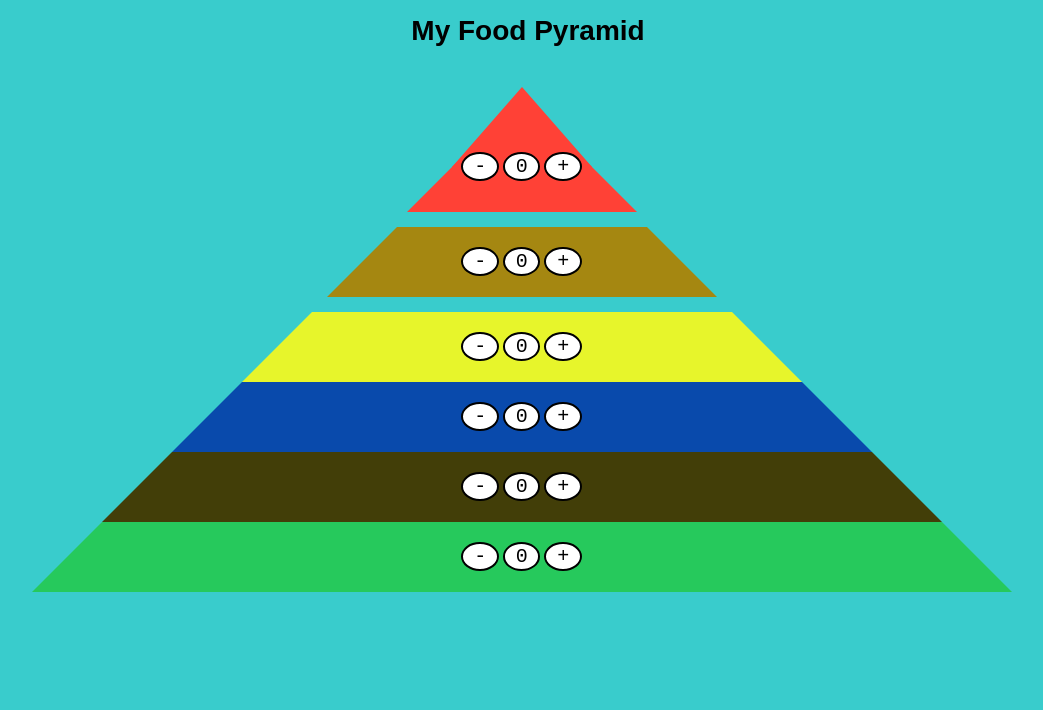
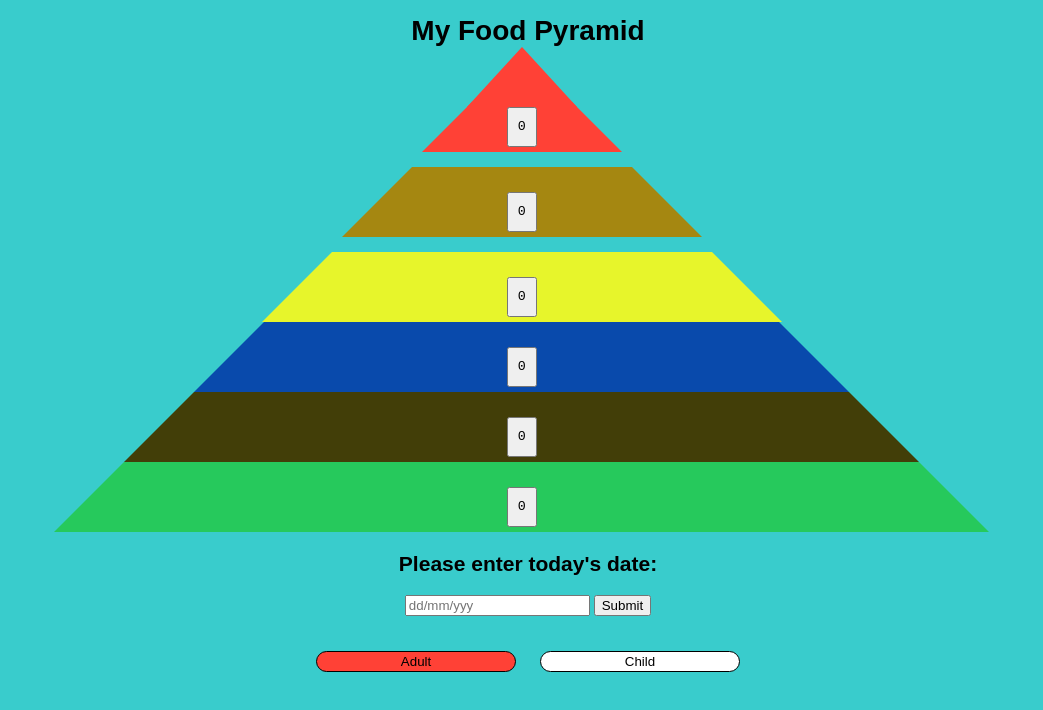
Before and after one commit to JonnyMc94/FoodPyramid, a plain HTML site: page index.html in a window 1280 px wide. Shown: the whole page, without its empty margins (112-1155 px from the left). Drawn offline with Linux system fonts and the light colour scheme.

Commit message:
Updated Javascript and CSS

```diff
--- a/app.js
+++ b/app.js
@@ -1,30 +1,87 @@
-const val = document.getElementById('quantity');
-const inc = document.getElementById('inc');
-const dec = document.getElementById('dec');
-// dec.setAttribute("disabled", "disabled");
-let valueCount = 0;
+let personChosen;
+let RDA = {
+  adult: [1, 2, 2, 3, 6, 8],
+  child: [0, 1, 2, 3, 5, 7]
+};
 
-document.querySelector(".pyramid").addEventListener('click', decrementValue);
-document.querySelector(".pyramid").addEventListener('click', incrementValue);
+const chooseAdult =  () => {
+  personChosen = "adult";
+}
+const child =  () => {
+  personChosen = "child";
+}
 
-function decrementValue(e) {
+const enteredDate = document.getElementById("dateVal");
+const date = document.querySelector('.validity');
+const submit = document.getElementById('submit').addEventListener('click', (e) => {
 
-  if (e.target.id === 'dec' && valueCount > 0) {
-    console.log("clicked");
-    e.nextSibling.innerHTML = --valueCount;
-    // valueCount--;
+  e.preventDefault();
+  let string = enteredDate.value;
+  let re = /^(\d{2})\/(\d{2})\/(\d{4})$/
+  if (string.match(re)) {
+    date.innerHTML = "The date is: " + string;
+  } else {
+    alert("please enter a valid date in the format specified");
   }
 
-  e.preventDefault();
-  console.log(valueCount);
+});
+
+const decrementValue = (btn, lvl) => {
+  let personArray = RDA[personChosen];
+  let arrayIndex = personArray[lvl - 1];
+  const quantity = btn.nextElementSibling;
+  const row = btn.parentElement;
+
+  let val = quantity.innerHTML;
+  if (val > 0) {
+    quantity.innerHTML = parseInt(val) - 1;
+
+  }
+  if (val -1 == 0) {
+    btn.style.background = "white";
+  }
+
+  if ((val - 1) <= arrayIndex) {
+    quantity.style.background = "white";
+  }
+
+
 }
 
-function incrementValue(e) {
+const incrementValue = (btn, lvl) => {
+  let personArray = RDA[personChosen];
+  let arrayIndex = personArray[lvl - 1];
+  const quantity = btn.previousElementSibling;
+  let val = quantity.innerHTML;
+  const dec = btn.previousElementSibling.previousElementSibling;
+  dec.style.background = "#FF4136";
+  quantity.innerHTML = parseInt(val) +1;
 
-  if (e.target.id === 'inc') {
-    console.log("clicked");
-    e.previousSibling.innerHTML = ++valueCount
+  if ( val > (parseInt(arrayIndex))-1) {
+    console.log(parseInt(arrayIndex));
+    quantity.style.background = "#FF4136";
   }
 
-  e.preventDefault();
 }
+
+const displayBtns = (lvl) => {
+  const btns = document.getElementById(`trap${lvl}`).children;
+  btns[0].classList.remove('hide');
+  btns[2].classList.remove('hide');
+}
+
+const hideBtns = (lvl) => {
+  const btns = document.getElementById(`trap${lvl}`).children;
+  btns[0].classList.add('hide');
+  btns[2].classList.add('hide');
+}
+
+const changeColorAd = () => {
+  document.querySelector(".adults").style.background = "#FF4136";
+  document.querySelector(".children").style.background = "white";
+}
+
+const changeColorCh = () => {
+  document.querySelector(".adults").style.background = "white";
+  document.querySelector(".children").style.background = "#FF4136";
+}
--- a/index.html
+++ b/index.html
@@ -7,7 +7,7 @@
   <link rel="stylesheet" href="styles.css">
   <title>Food Pyramid</title>
 </head>
-<body>
+<body onload="chooseAdult(), changeColorAd()">
   <div class="container">
     <div class="title">
       <h1><strong>My Food Pyramid</strong></h1>
@@ -17,52 +17,62 @@
         <div class="triangle"></div>
       </div>
       <div class="zone">
-        <div class="trap" id="trap1">
-          <div class="topBtns">
-            <button class="interactBtn tab" id="dec">-</button>
-            <button class="interactBtn tab" id="quantity">0</button>
-            <button class="interactBtn tab" id="inc">+</button>
-          </div>
+        <div class="trap" id="trap1" onmouseenter="displayBtns(1)" onmouseleave="hideBtns(1)">
+            <button class="btn btn-dec hide" id="dec" onclick="decrementValue(this, 1)">-</button>
+            <button class="btn tab" id="quantity">0</button>
+            <button class="btn btn-inc hide" id="inc" onclick="incrementValue(this, 1)" >+</button>
         </div>
       </div>
       <div class="zone">
-        <div class="trap" id="trap2">
-          <button class="interactBtn tab" id="dec">-</button>
-          <button class="interactBtn tab" id="quantity">0</button>
-          <button class="interactBtn tab" id="inc">+</button>
+        <div class="trap1" id="trap2" onmouseenter="displayBtns(2)" onmouseleave="hideBtns(2)">
+            <button class="btn btn-dec tab hide" id="dec" onclick="decrementValue(this, 2)" >-</button>
+            <button class="btn tab" id="quantity">0</button>
+            <button class="btn-inc btn tab hide" id="inc" onclick="incrementValue(this, 2)">+</button>
         </div>
       </div>
       <div class="zone">
-        <div class="trap" id="trap3">
-          <button class="interactBtn tab" id="dec">-</button>
-          <button class="interactBtn tab" id="quantity">0</button>
-          <button class="interactBtn tab" id="inc">+</button>
+        <div class="trap1" id="trap3" onmouseenter="displayBtns(3)" onmouseleave="hideBtns(3)">
+            <button class="btn btn-dec tab hide" id="dec" onclick="decrementValue(this, 3)">-</button>
+            <button class="btn tab" id="quantity">0</button>
+            <button class="btn btn-inc tab hide" id="inc" onclick="incrementValue(this, 3)">+</button>
         </div>
       </div>
       <div class="zone">
-        <div class="trap" id="trap4">
-          <button class="interactBtn tab" id="dec">-</button>
-          <button class="interactBtn tab" id="quantity">0</button>
-          <button class="interactBtn tab" id="inc">+</button>
+        <div class="trap1" id="trap4" onmouseenter="displayBtns(4)" onmouseleave="hideBtns(4)">
+            <button class="btn btn-dec tab hide" id="dec" onclick="decrementValue(this, 4)">-</button>
+            <button class="btn tab" id="quantity">0</button>
+            <button class="btn btn-inc tab hide" id="inc" onclick="incrementValue(this, 4)">+</button>
         </div>
       </div>
       <div class="zone">
-        <div class=trap id="trap5">
-          <button class="interactBtn tab" id="dec">-</button>
-          <button class="interactBtn tab" id="quantity">0</button>
-          <button class="interactBtn tab" id="inc">+</button>
+        <div class="trap1" id="trap5" onmouseenter="displayBtns(5)" onmouseleave="hideBtns(5)">
+            <button class="btn btn-dec tab hide" id="dec" onclick="decrementValue(this, 5)">-</button>
+            <button class="btn tab" id="quantity">0</button>
+            <button class="btn btn-inc tab hide" id="inc" onclick="incrementValue(this, 5)">+</button>
         </div>
       </div>
       <div class="zone">
-        <div class="trap" id="trap6">
-          <button class="interactBtn tab" id="dec">-</button>
-          <button class="interactBtn tab" id="quantity">0</button>
-          <button class="interactBtn tab" id="inc">+</button>
+        <div class="trap1" id="trap6" onmouseenter="displayBtns(6)" onmouseleave="hideBtns(6)">
+            <button class="btn btn-dec tab hide" id="dec" onclick="decrementValue(this, 6)">-</button>
+            <button class="btn tab" id="quantity">0</button>
+            <button class="btn btn-inc tab hide" id="inc" onclick="incrementValue(this, 6)">+</button>
         </div>
       </div>
     </div>
-    <div class="Date"></div>
+    <h2 class="validity">Please enter today's date:</h2>
+    <form>
+      <label id="text">
+        <input type="text" id="dateVal" placeholder="dd/mm/yyy">
+        <button id="submit" >Submit</button>
+      </label>
+    </form>
+    <br>
+    <div class="age-group-btns">
+      <button class="adults" onclick="changeColorAd(), chooseAdult()">Adult</button>
+      <button class="children" onclick="changeColorCh(), chooseChild()">Child</button>
+    </div>
   </div>
+
 
   <script src="app.js"></script>
 </body>
--- a/styles.css
+++ b/styles.css
@@ -9,7 +9,7 @@ body {
 }
 
 .title {
-  margin-bottom: -80px;
+  margin-bottom: -120px;
 }
 
 .pyramid {
@@ -31,14 +31,18 @@ body {
   text-align:center;
 
 }
+.container {
+  width: 100%;
+  text-align: center;
+}
 
 /* Css ruleset for triangle */
 .zone:nth-child(1) {
   width: 0;
   height: 0;
-  border-left: 70px solid transparent;
-  border-right: 70px solid transparent;
-  border-bottom: 80px solid #FF4136;
+  border-left: 55px solid transparent;
+  border-right: 55px solid transparent;
+  border-bottom: 60px solid #FF4136;
   display: flex;
   position: relative;
   justify-content: center;
@@ -51,11 +55,13 @@ body {
   text-align: center;
   background-color: #FF4136;
 	height: var(--firstTrap-height);
-	width: 130px;
+	width: 100px;
   margin: 20px auto;
   margin-top: 0px;
   margin-bottom: -5px;
   position: relative;
+  align-content: center;
+  justify-content:center;
   /* margin-top: 0px; */
 }
 
@@ -87,10 +93,12 @@ body {
   text-align: center;
   background-color: #a58711;
 	height: var(--trapezium-height);
-	width: 250px;
+	width: 220px;
   margin: 20px auto;
   margin-bottom: -5px;
   position: relative;
+   align-content: center;
+  justify-content:center;
   /* margin-top: 0px; */
 }
 
@@ -120,10 +128,12 @@ body {
   text-align: center;
   background-color: #e7f52b ;
 	height: var(--trapezium-height);
-	width: 420px;
+	width: 380px;
   margin: 20px auto;
   margin-bottom: -20px;
   position: relative;
+   align-content: center;
+  justify-content:center;
   /* margin-top: 0px; */
 }
 
@@ -153,10 +163,12 @@ body {
   text-align: center;
   background-color: #094aac ;
 	height: var(--trapezium-height);
-	width: 560px;
+	width: 515px;
   margin: 20px auto;
   margin-bottom: -20px;
   position: relative;
+   align-content: center;
+  justify-content:center;
   /* margin-top: 0px; */
 }
 
@@ -186,10 +198,12 @@ body {
   text-align: center;
   background-color: #423e08 ;
 	height: var(--trapezium-height);
-	width: 700px;
+	width: 655px;
   margin: 20px auto;
   margin-bottom: -20px;
   position: relative;
+   align-content: center;
+  justify-content:center;
   /* margin-top: 0px; */
 }
 
@@ -219,9 +233,11 @@ body {
   text-align: center;
   background-color: #26c95c ;
 	height: var(--trapezium-height);
-	width: 840px;
+	width: 795px;
   margin: 20px auto;
   position: relative;
+  align-content: center;
+  justify-content:center;
   /* margin-top: 0px; */
 }
 
@@ -251,63 +267,60 @@ body {
   font-family: monospace;
 }
 
-.interactBtn {
-  display: inline;
-  border-radius: 50%;
-  border: 2px solid;
-  font-size: 20px;
-  background-color: white;
+
+
+
+
+
+#dec {
+  padding: 4px 6px;
+  margin-right: 5px;
+  width: 25px;
+  border-radius:10px;
+  background-color: rgb(244, 244, 244);
+  justify-content: center;
 }
 
-.interactBtn::before, .interactBtn::after {
-
-  content: '\200B';
-  display: inline-block;
-  line-height: 0px;
-  padding-top: 50%;
-  padding-bottom: 50%;
+#inc {
+  padding: 4px 6px;
+  margin-left: 5px;
+  width: 25px;
+  border-radius:10px;
+  background-color: rgba(29, 236, 91, 0.582);
+  justify-items: center;
 }
 
-.interactBtn::before {
-  padding-left: 0.3rem;
+#quantity {
+  padding: 4px 6px;
+  /* margin-left: 5px; */
+  width: 30px;
+  height: 40px;
+  text-align: center;
+}
+/* .btn-inc {
+  ;
+} */
+.trap1{
+  padding-top: -45px;
 }
 
-.interactBtn::after {
-  padding-right: 0.3rem;
+.hide {
+  display: none;
 }
 
-/* .interactBtn:nth-child(1) {
-  margin-top: 20%;
-} */
-.topBtns {
-  margin-top: -30px;
-}
-/* .interactBtn1 {
-  display: inline;
-  border-radius: 50%;
-  border: 2px solid;
-  font-size: 20px;
-  background-color: white;
-  margin: -20px;
+
+.adults, .children {
+  padding: 2px 3px;
+  width: 200px;
+  margin: 10px;
+  border-radius: 30px;
+  background-color: rgb(255, 255, 255);
+  color: rgb(0, 0, 0);
+  border: 1px #000 solid;
+  text-align: center;
 }
 
-.interactBtn1::before, .interactBtn1::after {
 
-  content: '\200B';
-  display: inline-block;
-  line-height: 0px;
-  padding-top: 50%;
-  padding-bottom: 50%;
-}
-
-.interactBtn1::before {
-  padding-left: 0.3rem;
-}
-
-.interactBtn1::after {
-  padding-right: 0.3rem;
-} */
-
-.trap {
+.trap1 {
   padding-top: 20px;
 }
```
